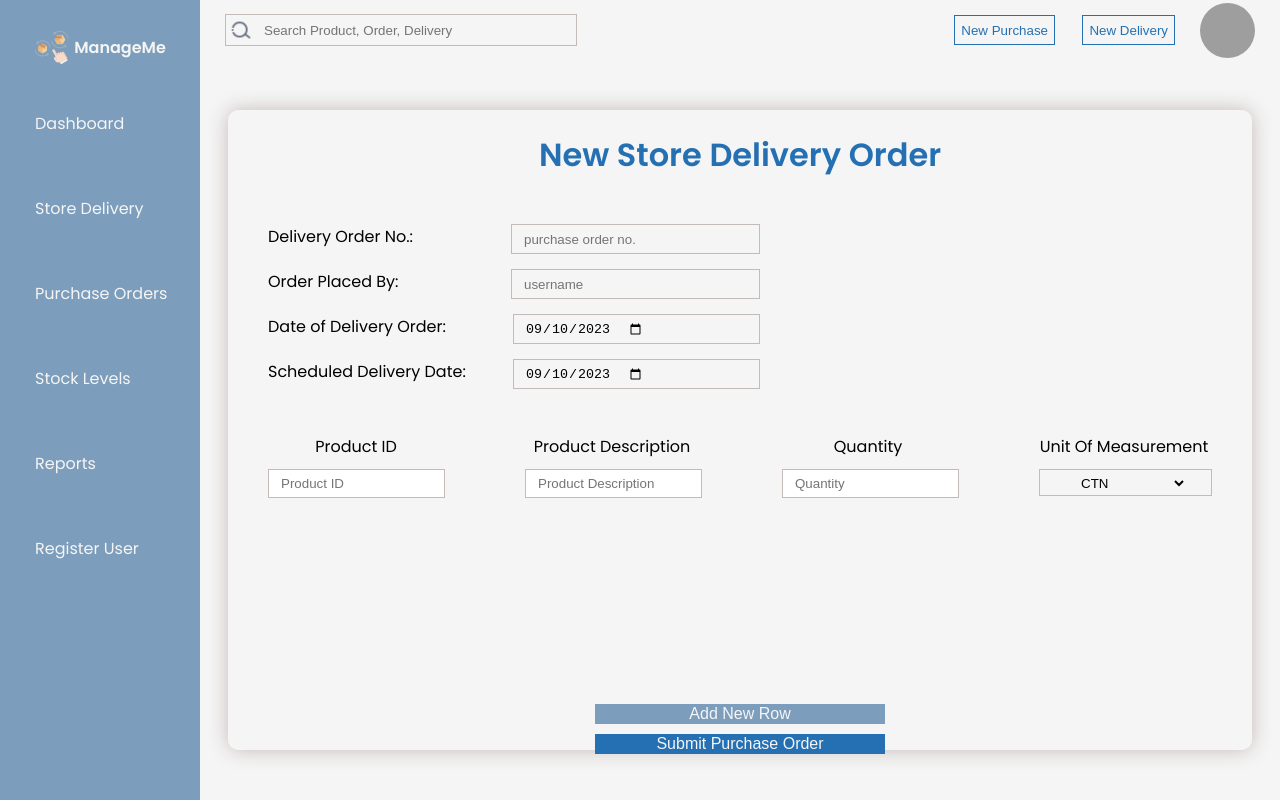
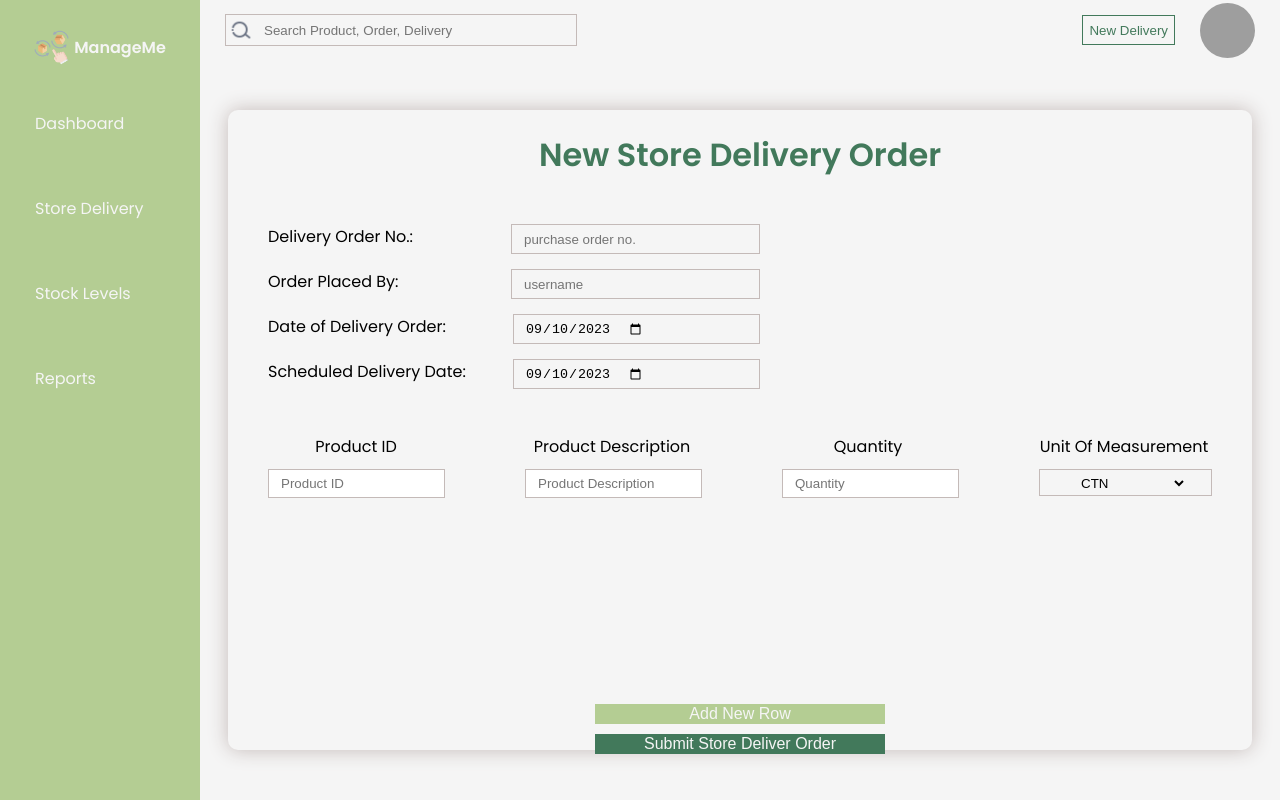
Before and after one commit to abigail-143/sei45-project4-ManageMe, a React (Vite) app in the folder frontend/: page /main in a window 1280 px wide. Built offline with nearby package versions, Linux system fonts and the light colour scheme; grey boxes are pictures that could not be loaded.

Commit message:
update component to toggle colour when on staff/manager page for newDO component

```diff
--- a/frontend/src/App.tsx
+++ b/frontend/src/App.tsx
@@ -6,7 +6,7 @@ import { StaffSite } from "./Pages/StaffSite";
 
 const App: React.FC = () => {
   const [login, setLogin] = useState<boolean>(true);
-  const [role, setRole] = useState<string>("Manager");
+  const [role, setRole] = useState<string>("Staff");
 
   return (
     <div>
--- a/frontend/src/Components/NewDeliveryOrder.module.css
+++ b/frontend/src/Components/NewDeliveryOrder.module.css
@@ -23,10 +23,15 @@
   box-shadow: 0 0 20px var(--light-grey);
 }
 
-.boxHeader {
+.boxHeaderBlue {
+  margin-bottom: 10px;
   color: var(--blue);
-  margin-bottom: 10px;
 }
+
+.boxHeaderGreen {
+    margin-bottom: 10px;
+    color: var(--green);
+  }
 
 .orderDetails {
   /* background-color: lemonchiffon;
@@ -49,6 +54,22 @@
 
 .right {
   margin: 0 30px 0 20px;
+}
+
+.blueBG {
+  background-color: var(--blue);
+}
+
+.greenBG {
+  background-color: var(--green);
+}
+
+.lightBlueBG {
+  background-color: var(--light-blue);
+}
+
+.lightGreenBG {
+  background-color: var(--light-green);
 }
 
 .labelDetails {
@@ -179,7 +200,7 @@
   width: 290px;
   font-size: 16px;
   border: none;
-  background-color: var(--light-blue);
+  /* background-color: var(--light-blue); */
   color: whitesmoke;
   cursor: pointer;
   margin-bottom: 10px;
@@ -190,7 +211,7 @@
   width: 290px;
   font-size: 16px;
   border: none;
-  background-color: var(--blue);
+  /* background-color: var(--blue); */
   color: whitesmoke;
   cursor: pointer;
 }
--- a/frontend/src/Components/NewDeliveryOrder.tsx
+++ b/frontend/src/Components/NewDeliveryOrder.tsx
@@ -1,7 +1,12 @@
 import React, { useEffect, useState, useRef } from "react";
 import styles from "./NewDeliveryOrder.module.css";
 
-export const NewDeliveryOrder: React.FC = () => {
+interface props {
+  role: string;
+  children?: React.ReactNode;
+}
+
+export const NewDeliveryOrder: React.FC<props> = (props) => {
   // declare a new row
   const newRow: JSX.Element = (
     <div className={styles.columnInputs}>
@@ -50,7 +55,13 @@ export const NewDeliveryOrder: React.FC = () => {
   return (
     <div className={styles.deliveryOrderPage}>
       <div className={styles.deliveryOrderBox}>
-        <h1 className={styles.boxHeader}>New Store Delivery Order</h1>
+        <h1
+          className={`${
+            props.role == "Manager" ? styles.boxHeaderBlue : styles.boxHeaderGreen
+          }`}
+        >
+          New Store Delivery Order
+        </h1>
         <div className={styles.orderDetails}>
           <div className={`${styles.orderDetailsInput} ${styles.left}`}>
             <div className={styles.labelDetails}>
@@ -110,14 +121,22 @@ export const NewDeliveryOrder: React.FC = () => {
           </div>
         </div>
         <button
-          className={styles.addButton}
+          className={`${styles.addButton} ${
+            props.role == "Manager" ? styles.lightBlueBG : styles.lightGreenBG
+          }`}
           onClick={() => {
             addRow();
           }}
         >
           Add New Row
         </button>
-        <button className={styles.submitButton}>Submit Purchase Order</button>
+        <button
+          className={`${styles.submitButton} ${
+            props.role == "Manager" ? styles.blueBG : styles.greenBG
+          }`}
+        >
+          Submit Store Deliver Order
+        </button>
       </div>
     </div>
   );
--- a/frontend/src/Pages/ManagerSite.tsx
+++ b/frontend/src/Pages/ManagerSite.tsx
@@ -27,7 +27,9 @@ export const ManagerSite: React.FC<props> = (props) => {
       {page == "newPO" && <NewPurchaseOrder></NewPurchaseOrder>}
       {page == "poSummary" && <PurchaseOrderSummary></PurchaseOrderSummary>}
       {page == "delivery" && <DeliveryDisplay></DeliveryDisplay>}
-      {page == "newDO" && <NewDeliveryOrder></NewDeliveryOrder>}
+      {page == "newDO" && (
+        <NewDeliveryOrder role={props.role}></NewDeliveryOrder>
+      )}
     </>
   );
 };
--- a/frontend/src/Pages/StaffSite.tsx
+++ b/frontend/src/Pages/StaffSite.tsx
@@ -1,6 +1,7 @@
-import React from "react";
+import React, { useState } from "react";
 import { Header } from "../Components/Header";
 import { NavBar } from "../Components/NavBar";
+import { NewDeliveryOrder } from "../Components/NewDeliveryOrder";
 
 interface props {
   role: string;
@@ -8,10 +9,14 @@ interface props {
 }
 
 export const StaffSite: React.FC<props> = (props) => {
+  const [page, setPage] = useState<string>("newDO");
   return (
     <>
       <Header role={props.role}></Header>
       <NavBar role={props.role}></NavBar>
+      {page == "newDO" && (
+        <NewDeliveryOrder role={props.role}></NewDeliveryOrder>
+      )}
     </>
   );
 };
```
